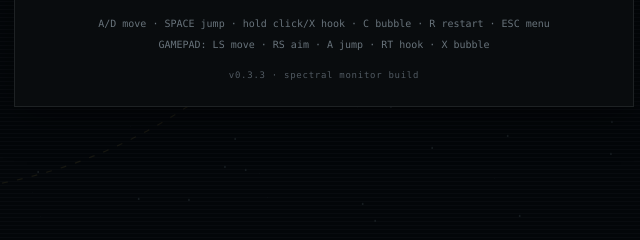
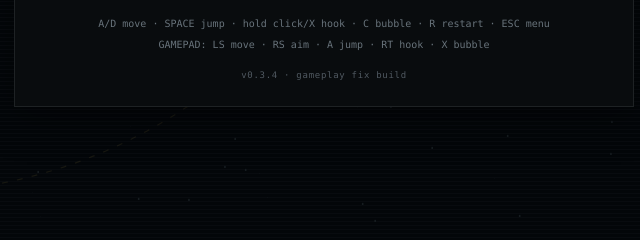
Before and after one commit to Karlos-fr/glyphhook, a website built with Vite: page index.html in a window 1280 px wide. Shown: the part 516-756 px from the top of the page, 316-956 px from the left. Built offline with nearby package versions, Linux system fonts and the light colour scheme.

Commit message:
Update build signature

```diff
--- a/index.html
+++ b/index.html
@@ -28,7 +28,7 @@
       </div>
       <p class="menu-help">A/D move · SPACE jump · hold click/X hook · C bubble · R restart · ESC menu</p>
       <p class="menu-help gamepad-help">GAMEPAD: LS move · RS aim · A jump · RT hook · X bubble</p>
-      <p class="build-tag">v0.3.3 · spectral monitor build</p>
+      <p class="build-tag">v0.3.4 · gameplay fix build</p>
     </section>
 
     <section id="level-select" class="panel" aria-label="Level select">
```
